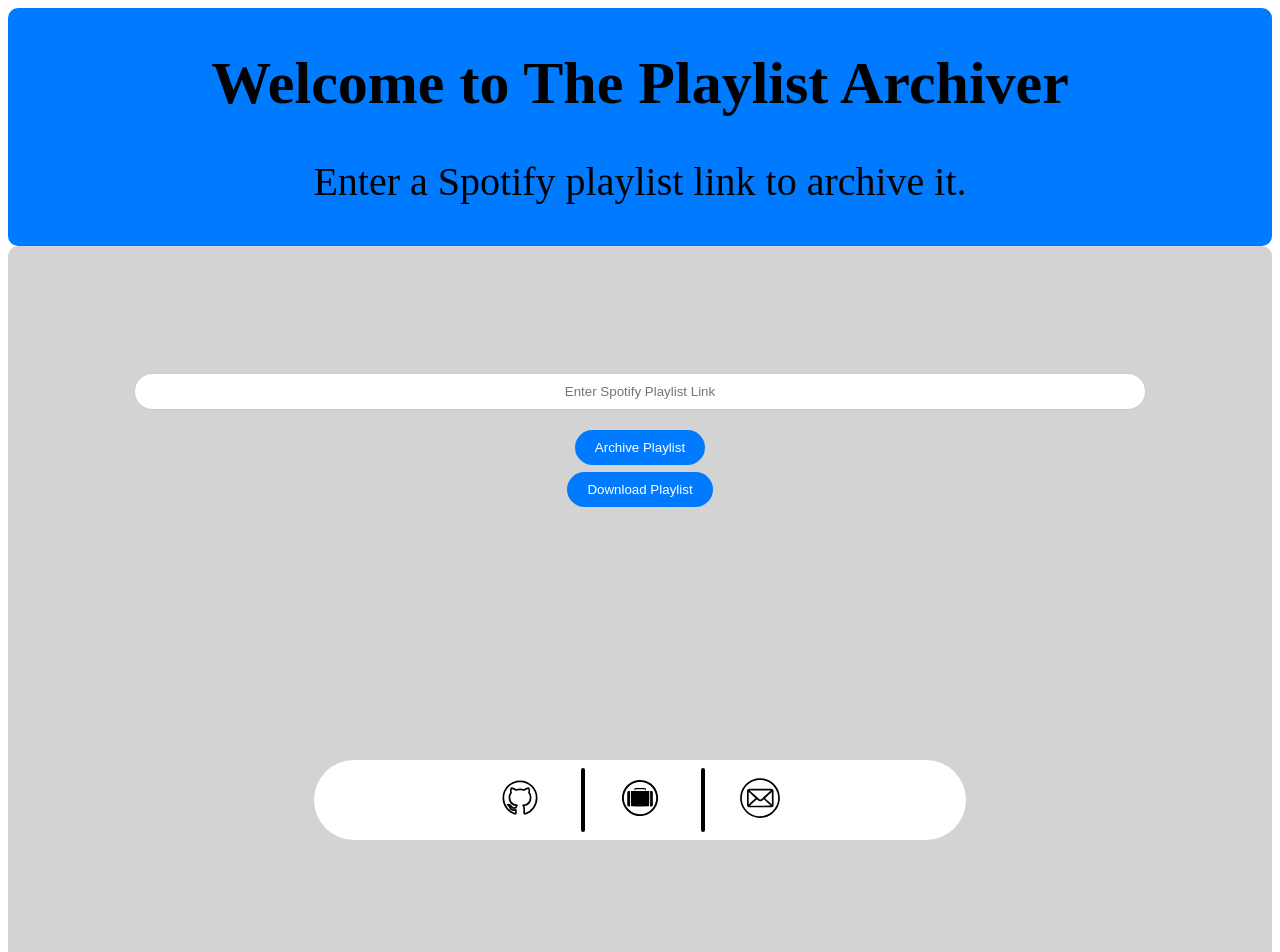
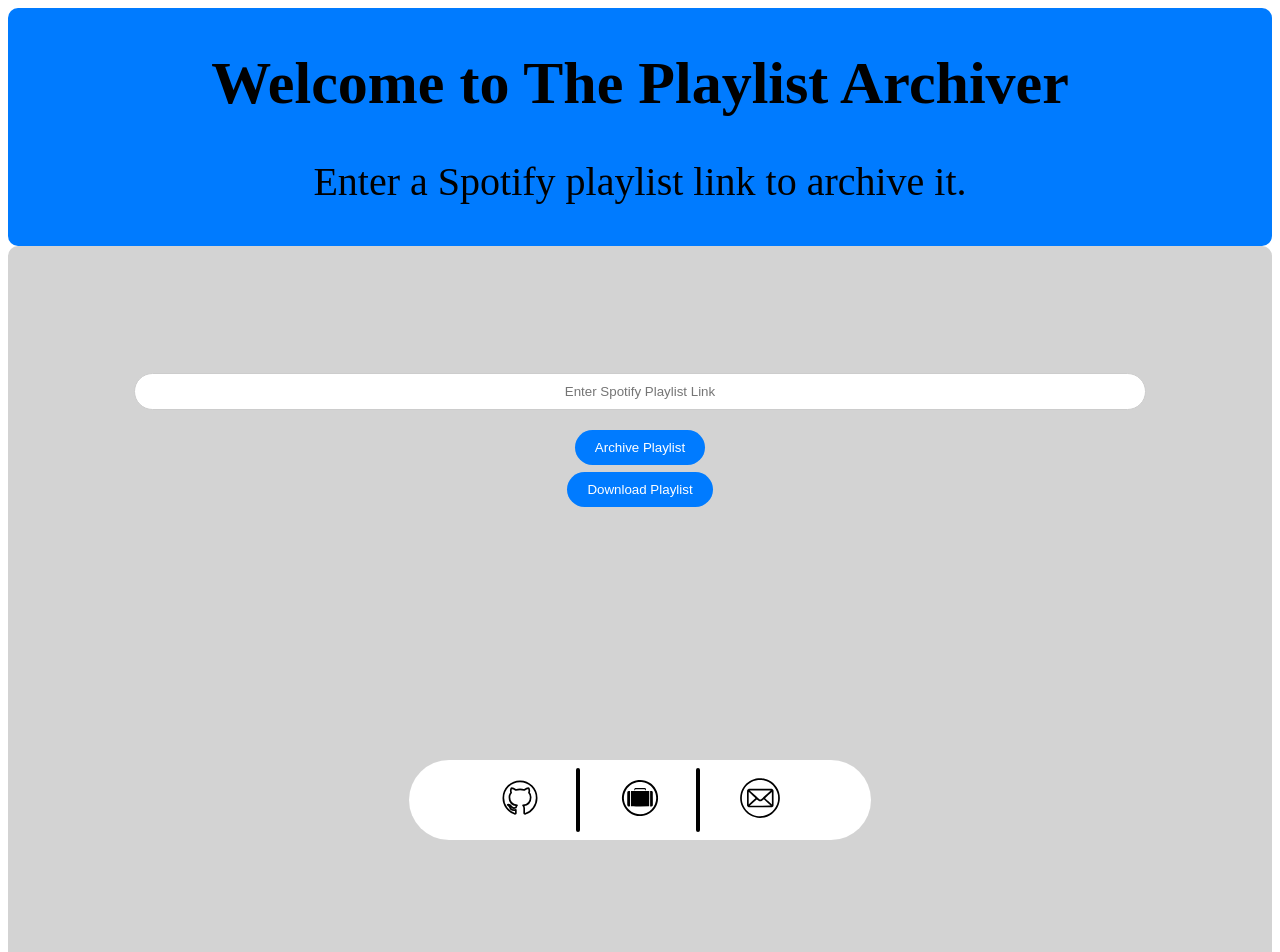
Before and after one commit to tenjotenge/playlist-archiver, a Next.js app: page / in a window 1280 px wide. Shown: the top 952 px of the page. Built offline with nearby package versions, Linux system fonts and the light colour scheme.

Commit message:
final linkbar styling for now

```diff
--- a/src/components/LinkBar.module.css
+++ b/src/components/LinkBar.module.css
@@ -6,7 +6,7 @@
     display: flex;
     justify-content: center;
     align-items: center;
-    width: 50%;
+    width: 35%;
     margin: 0 auto;
     margin-top: 20%;
     height: 60px;
@@ -33,7 +33,7 @@
     content: '';
     position: absolute;
     top: 50%;
-    right: -15px; /* Adjust the position of the line */
+    right: -10px; /* Adjust the position of the line */
     height: 100%; /* Make the line twice as thick */
     border-left: 4px solid black; /* Make the line twice as thick */
     border-radius: 2px; /* Add rounded edges to the line */
```
